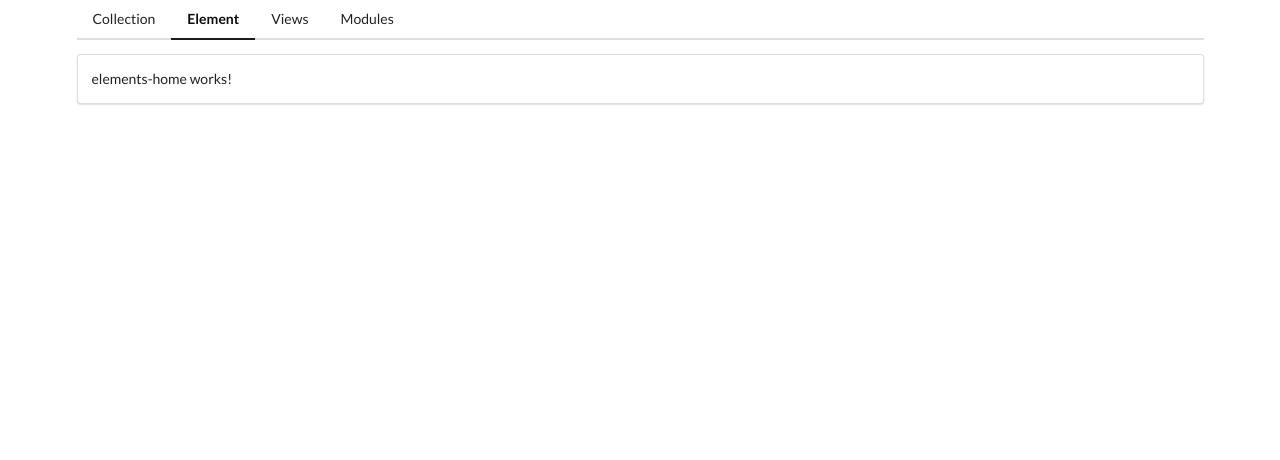
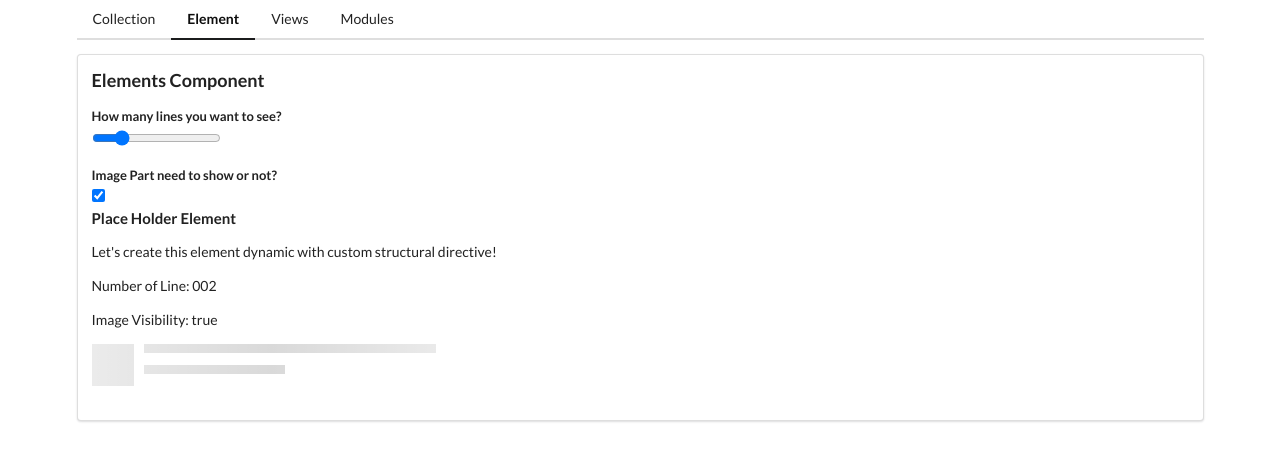
Before and after one commit to bhadresh-goswami/project-with-modules-semanticu-ui, an Angular app: page /elements-home in a window 1280 px wide. Shown: the top 460 px of the page. Built offline with nearby package versions, Linux system fonts and the light colour scheme.

Commit message:
create custom placeholder with custom directive

```diff
--- /dev/null
+++ b/src/app/elements/directives/times.directive.ts
@@ -0,0 +1,37 @@
+import { Directive, ViewContainerRef, TemplateRef, Input } from '@angular/core';
+
+@Directive({
+  selector: '[appTimes]',
+})
+export class TimesDirective {
+  constructor(
+    private viewContainerRef: ViewContainerRef,
+    private templateRef: TemplateRef<any>
+  ) {}
+
+  @Input('appTimes') set render(listData: string[]) {
+    this.viewContainerRef.clear();
+    console.log(`${JSON.stringify(listData)}`);
+
+    for (let i = 0; i < listData.length; i++) {
+      this.viewContainerRef.createEmbeddedView(this.templateRef, {
+        name: listData[i],
+      });
+    }
+  }
+
+  // ngOnChanges(): void {
+  //   this.viewContainerRef.clear();
+  //   for (let i = 0; i < this.lineNumber; i++) {
+  //     const data = `${this.lineData[i]}`;
+  //     console.log(data);
+
+  //     this.viewContainerRef.clear();
+  //     const div = document.createElement('span');
+  //     div.innerText = data;
+  //     this.viewContainerRef.createEmbeddedView(this.templateRef, {
+  //       $implicit: data,
+  //     });
+  //   }
+  //}
+}
--- a/src/app/elements/elements-home/elements-home.component.html
+++ b/src/app/elements/elements-home/elements-home.component.html
@@ -1 +1,26 @@
-<p>elements-home works!</p>
+<h3>Elements Component</h3>
+<div class="ui form">
+  <div class="ui field">
+    <label>How many lines you want to see?</label>
+    <input
+      type="range"
+      min="numberOfLines"
+      max="10"
+      [value]="numberOfLines"
+      (change)="changeLines($event)"
+    />
+  </div>
+  <div class="ui field">
+    <label>Image Part need to show or not?</label>
+    <input
+      type="checkbox"
+      checked="imageVisibility"
+      (change)="changeImageVisibility($event)"
+    />
+  </div>
+</div>
+<app-placeholder
+  [imageShow]="imageVisibility"
+  [lines]="numberOfLines"
+  [data]="names"
+></app-placeholder>
--- a/src/app/elements/elements-home/elements-home.component.ts
+++ b/src/app/elements/elements-home/elements-home.component.ts
@@ -3,8 +3,25 @@ import { Component } from '@angular/core';
 @Component({
   selector: 'app-elements-home',
   templateUrl: './elements-home.component.html',
-  styleUrls: ['./elements-home.component.css']
+  styleUrls: ['./elements-home.component.css'],
 })
 export class ElementsHomeComponent {
+  numberOfLines = 2;
+  imageVisibility = true;
 
+  names: string[] = [];
+
+  changeLines(event: any) {
+    this.numberOfLines = parseInt(event.target.value);
+    this.names = [];
+    for (let i = 0; i < this.numberOfLines; i++) {
+      this.names.push(`New Name ${i}`);
+    }
+    console.log(`json: ${JSON.stringify(this.names)}`);
+  }
+
+  changeImageVisibility(event: any) {
+    //console.log(event.target.checked);
+    this.imageVisibility = event.target.checked;
+  }
 }
--- a/src/app/elements/elements.module.ts
+++ b/src/app/elements/elements.module.ts
@@ -3,9 +3,11 @@ import { CommonModule } from '@angular/common';
 
 import { ElementsRoutingModule } from './elements-routing.module';
 import { ElementsHomeComponent } from './elements-home/elements-home.component';
+import { PlaceholderComponent } from './placeholder/placeholder.component';
+import { TimesDirective } from './directives/times.directive';
 
 @NgModule({
-  declarations: [ElementsHomeComponent],
+  declarations: [ElementsHomeComponent, PlaceholderComponent, TimesDirective],
   imports: [CommonModule, ElementsRoutingModule],
   exports: [],
 })
--- /dev/null
+++ b/src/app/elements/placeholder/placeholder.component.html
@@ -0,0 +1,13 @@
+<h4>Place Holder Element</h4>
+<p>Let's create this element dynamic with custom structural directive!</p>
+<p>Number of Line: {{ lines | number : "3.0-3" }}</p>
+<p>Image Visibility: {{ imageShow }}</p>
+<div class="ui placeholder">
+  <div class="image header" *ngIf="imageShow">
+    <div class="line"></div>
+    <div class="line"></div>
+  </div>
+  <div class="paragraph">
+    <div class="line" *appTimes="data; let nm = name">{{ nm }}</div>
+  </div>
+</div>
--- /dev/null
+++ b/src/app/elements/placeholder/placeholder.component.ts
@@ -0,0 +1,15 @@
+import { Component, Input, OnInit } from '@angular/core';
+
+@Component({
+  selector: 'app-placeholder',
+  templateUrl: './placeholder.component.html',
+  styleUrls: ['./placeholder.component.css'],
+})
+export class PlaceholderComponent {
+  @Input() lines = 2;
+  @Input() imageShow = true;
+  @Input() data: string[] = [];
+  ngOnInit() {
+    console.log(`Data in Placeholder: ${JSON.stringify(this.data)}`);
+  }
+}
```
Also changed, not shown: src/app/elements/placeholder/placeholder.component.css (added), 2 other files (tests, documents, lock files or other folders).
